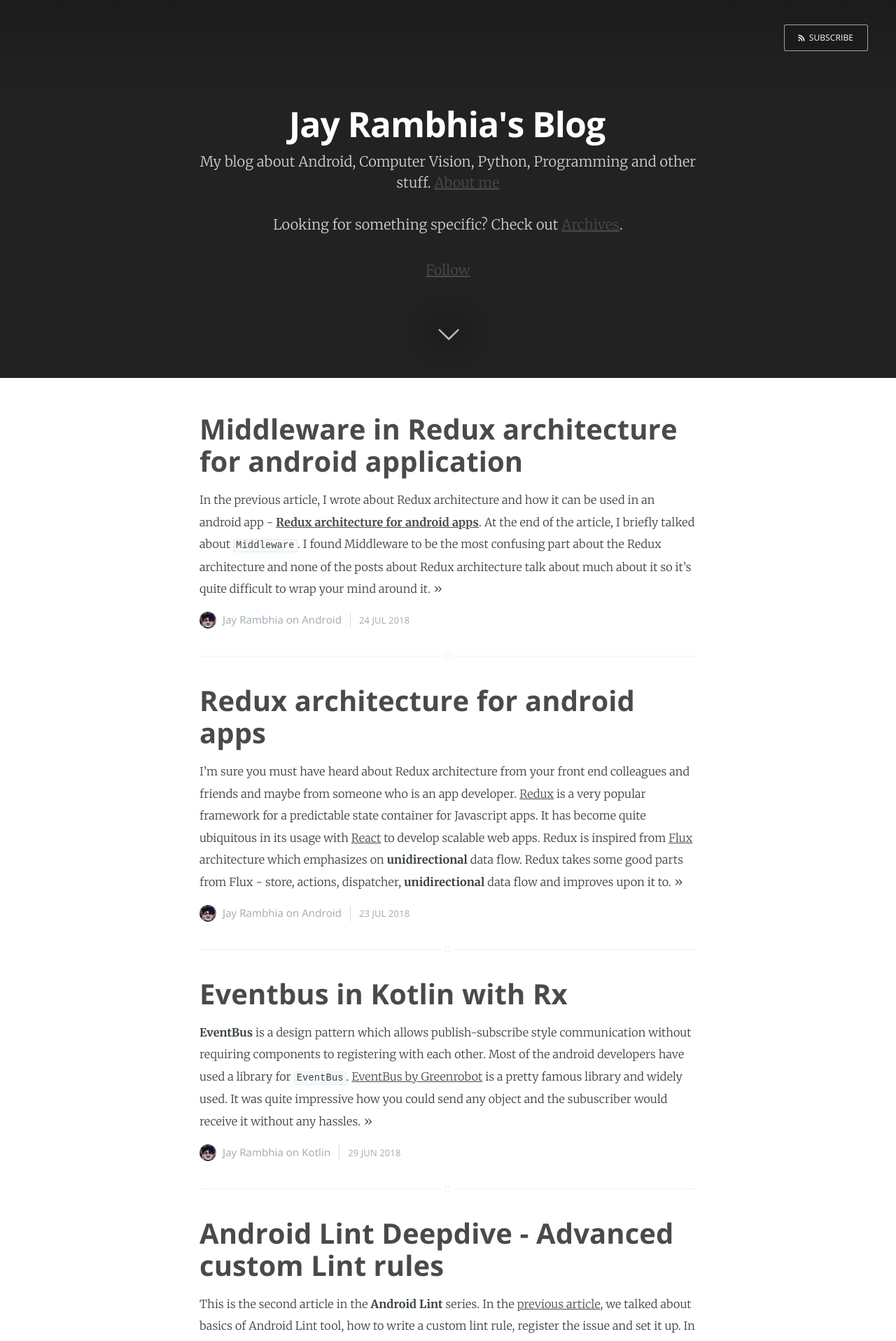
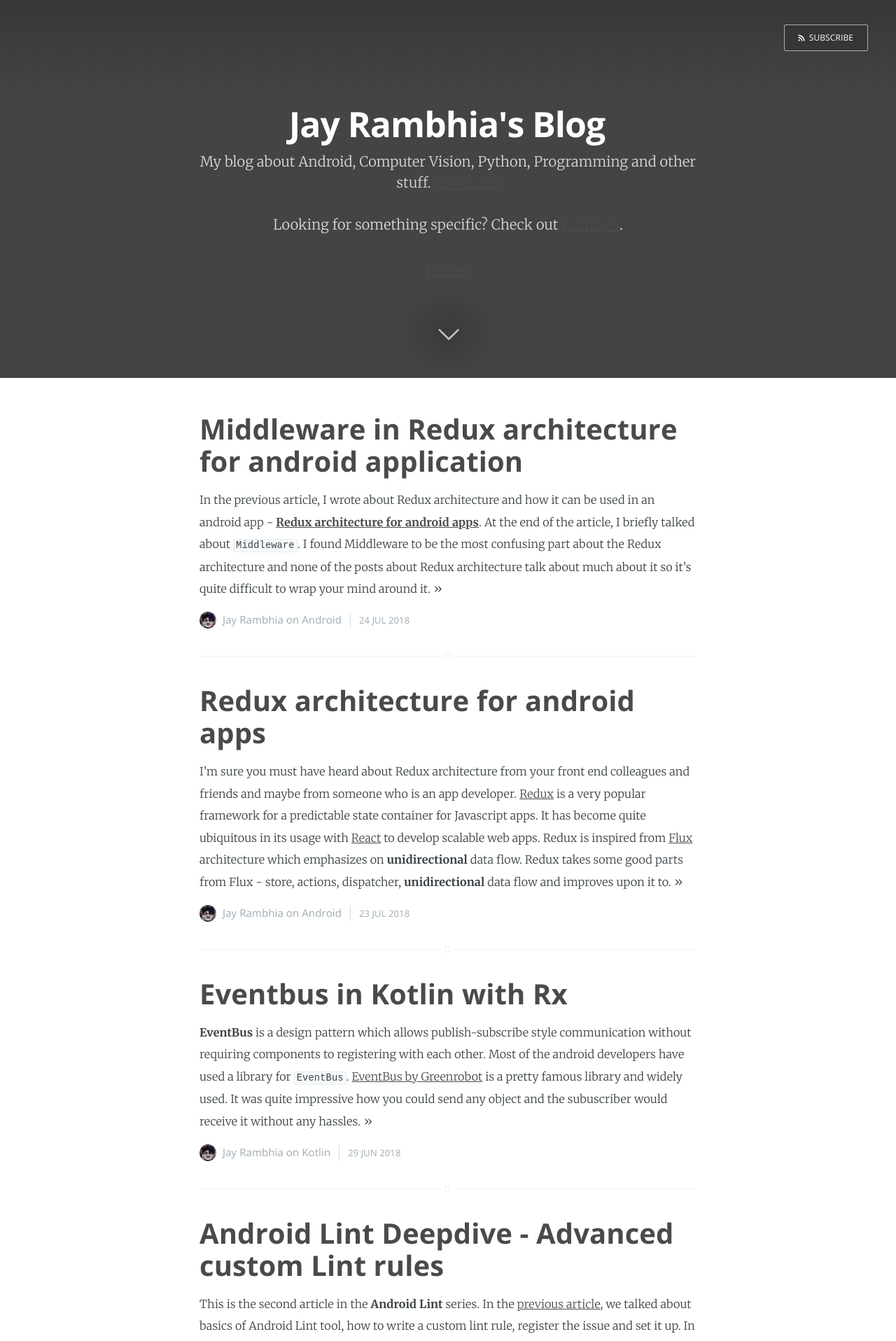
Before and after one commit to jayrambhia/jayrambhia.github.com, a Jekyll site: the page built from index.html, in a window 1280 px wide. Shown: the top 1916 px of the page at 70% size. Built offline with Jekyll 4.4.1, drawn with Linux system fonts in a browser that asks for light colours; the list of posts is cut into pages by our own code; comment, search, counter and statistics services are not loaded.

Commit message:
update index page style

```diff
--- a/assets/css/screen.css
+++ b/assets/css/screen.css
@@ -479,7 +479,7 @@ margin on the iframe, cause it breaks stuff. */
     height: 60%;
     margin-bottom: 5rem;
     text-align: center;
-    background: #222 no-repeat center center;
+    background: #444 no-repeat center center;
     background-size: cover;
     overflow: hidden;
 }
```
